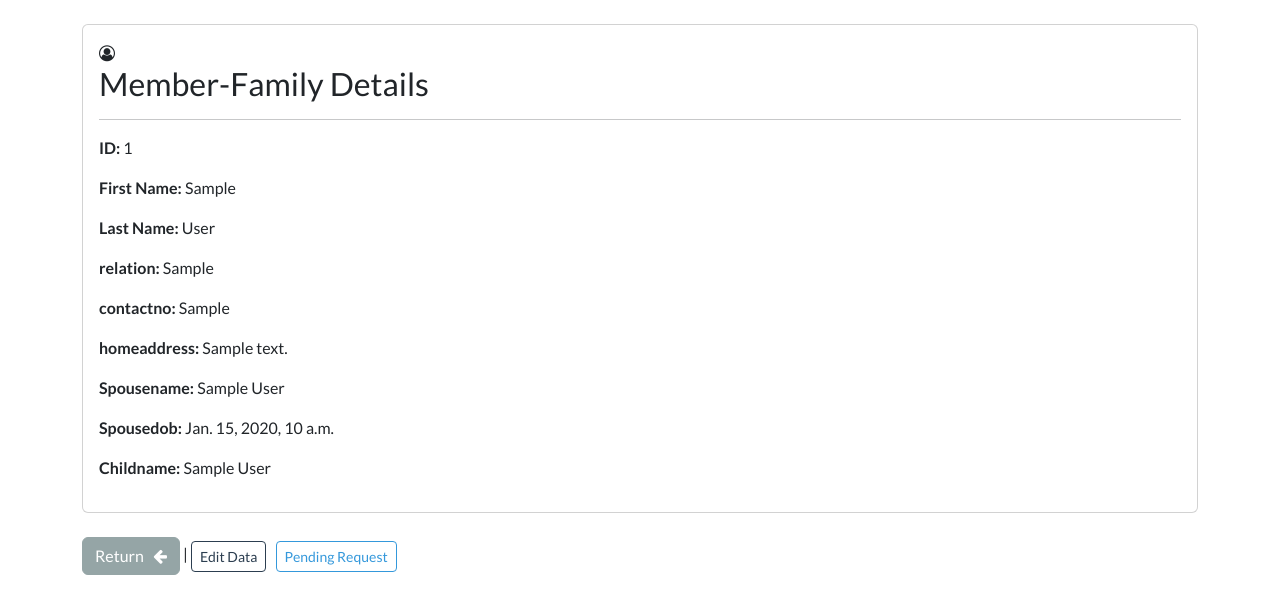
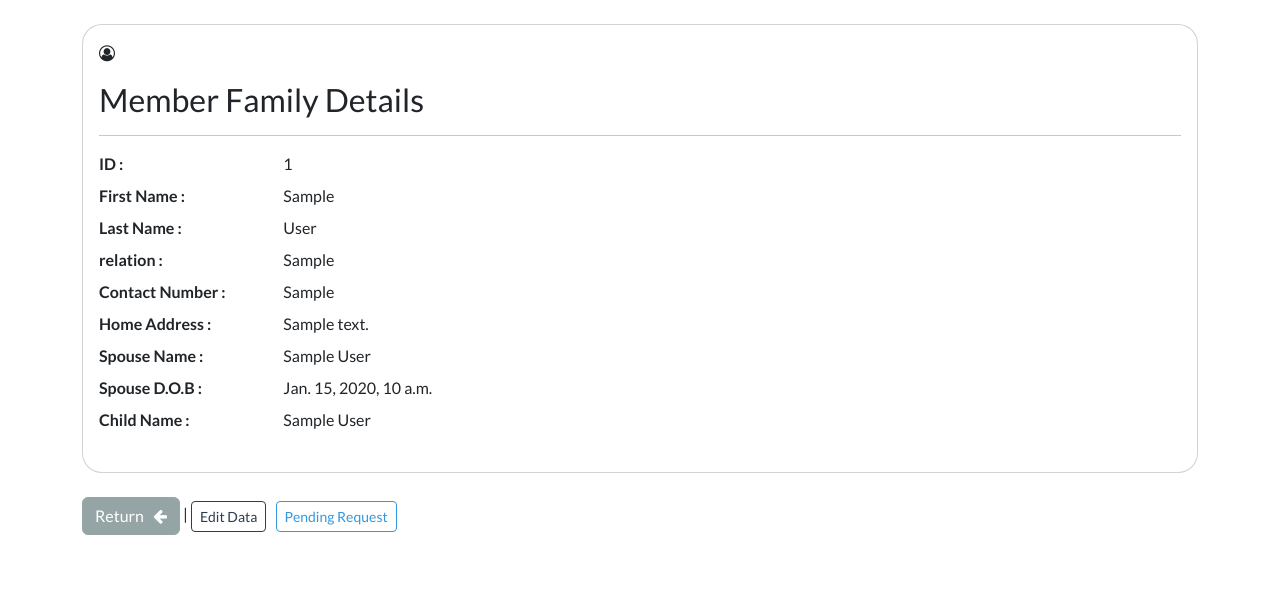
Before and after one commit to ShubhamDhupar1717/Python_Django_DataEntryForm, a Django app: page /view-memberfamily/1 in a window 1280 px wide. Shown: the part 72-686 px from the top of the page. Run offline with Django 5.2, Linux system fonts and the light colour scheme; a user stored in the database is signed in; tables that the repository leaves empty hold one stand-in row (values such as "Sample post").

Commit message:
ninth commit

```diff
--- a/PPCLUB/PPMemberClub/templates/PPMemberClub/view-memberfamily.html
+++ b/PPCLUB/PPMemberClub/templates/PPMemberClub/view-memberfamily.html
@@ -2,31 +2,75 @@
 
 {% block content %}
 
-    <div class="card">
 
 
+    <div class="card" style="border-radius:20px;">
         <div class="card-body">
+        <p> <i class="fa fa-user-circle-o" aria-hidden="true"></i> <h3>Member Family Details</h3> </p>
+        <hr />
+            <dl class="row">
 
-            <i class="fa fa-user-circle-o" aria-hidden="true"></i> &nbsp;
+                <dt class="col-sm-2">
+                    ID :
+                </dt>
+                <dd class="col-sm-10">
+                    {{record.id}}
+                </dd>
+                <dt class="col-sm-2">
+                    First Name :
+                </dt>
+                <dd class="col-sm-10">
+                    {{record.firstname}}
+                </dd>
 
-            <h3>Member-Family Details</h3>
-            <hr>
+                <dt class="col-sm-2">
+                    Last Name :
+                </dt>
+                <dd class="col-sm-10">
+                    {{record.lastname}}
+                </dd>
+                <dt class="col-sm-2">
+                    relation :
+                </dt>
+                <dd class="col-sm-10">
+                    {{record.relation}}
+                </dd>
+                <dt class="col-sm-2">
+                    Contact Number :
+                </dt>
+                <dd class="col-sm-10">
+                    {{record.contactno}}
+                </dd>
+                <dt class="col-sm-2">
+                    Home Address :
+                </dt>
+                <dd class="col-sm-10">
+                    {{record.homeaddress}}
+                </dd>
+                <dt class="col-sm-2">
+                    Spouse Name :
+                </dt>
+                <dd class="col-sm-10">
+                    {{record.Spousename}}
+                </dd>
+                <dt class="col-sm-2">
+                   Spouse D.O.B :
+                </dt>
+                <dd class="col-sm-10">
+                    {{record.Spousedob}}
+                </dd>
+                <dt class="col-sm-2">
+                    Child Name :
+                </dt>
+                <dd class="col-sm-10">
+                    {{record.Childname}}
+                </dd>
 
-            <p> <strong> ID: </strong> {{record.id}} </p>
-            <p> <strong> First Name: </strong> {{record.firstname}} </p>
-            <p> <strong> Last Name: </strong> {{record.lastname}} </p>
-            <p> <strong> relation: </strong> {{record.relation}} </p>
-            <p> <strong> contactno: </strong> {{record.contactno}} </p>
-            <p> <strong> homeaddress: </strong> {{record.homeaddress}} </p>
-            <p> <strong> Spousename: </strong> {{record.Spousename}} </p>
-            <p> <strong> Spousedob: </strong> {{record.Spousedob}} </p>
-            <p> <strong> Childname: </strong> {{record.Childname}} </p>
-
-
+            </dl>
+        </div>
         </div>
 
 
-    </div>
 
     <br>
 
--- a/PPCLUB/PPMemberClub/views.py
+++ b/PPCLUB/PPMemberClub/views.py
@@ -219,8 +219,10 @@ def proposed_memberdata(request, pk):
     form_data = {field: getattr(proposeddata, field) for field in fields_to_copy}
 
     form1 = ProposedMemberDataForm(request.POST or None, instance=proposeddata)
-    #form2 = UpdateMemberData(request.POST or None, instance=memberdata)
-    form2 = UpdateMemberData(request.POST or None, initial=form_data, instance=memberdata)
+
+    form2 = UpdateMemberData(request.POST or None, initial = form_data, instance=memberdata)
+
+    #form3 = UpdateMemberData(request.POST or None, initial=form_data, instance=memberdata)
 
     # If the user clicks on Accept button, save the proposed data into the MemberData Table
     if request.method == 'POST':
```
Also changed, not shown: PPCLUB/PPMemberClub/forms.py (+49 -1 lines), PPCLUB/PPMemberClub/templates/PPMemberClub/create-member.html (+14 -4 lines), PPCLUB/PPMemberClub/templates/PPMemberClub/view-member.html (+60 -20 lines).
